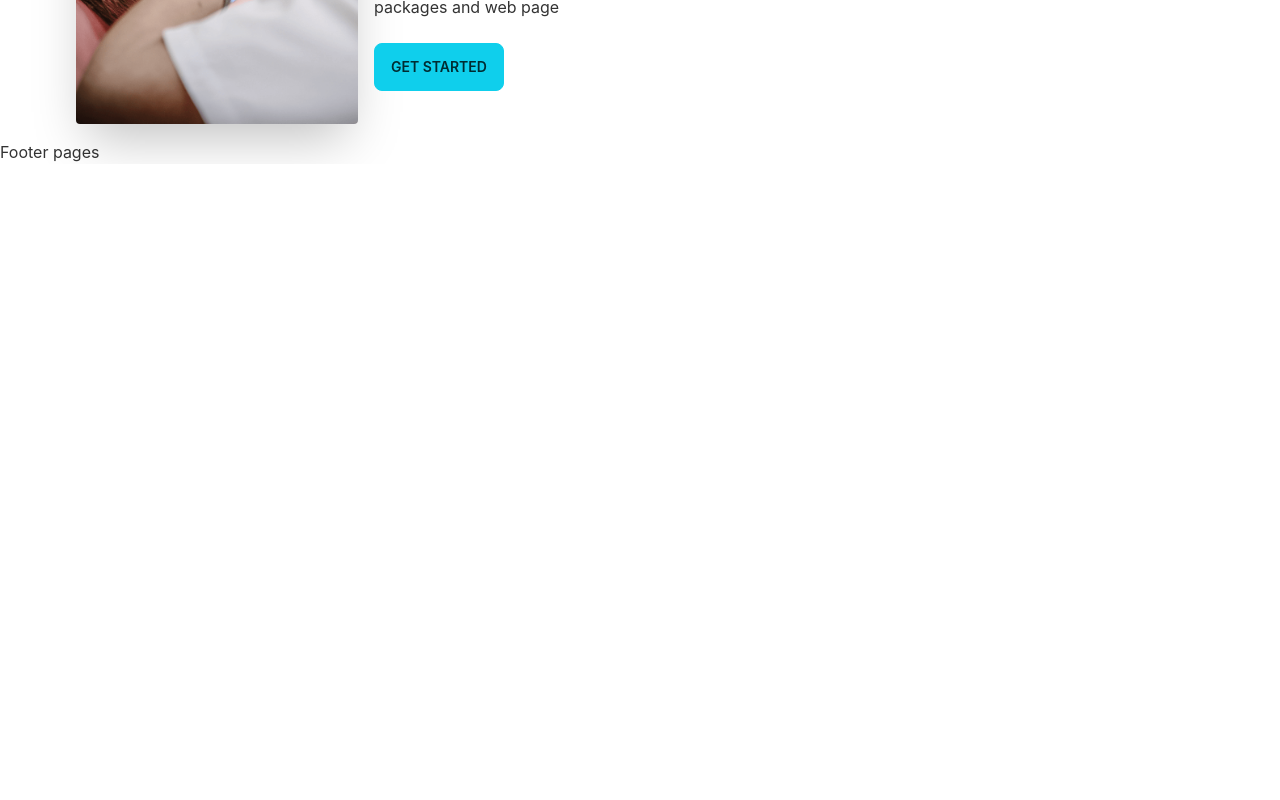
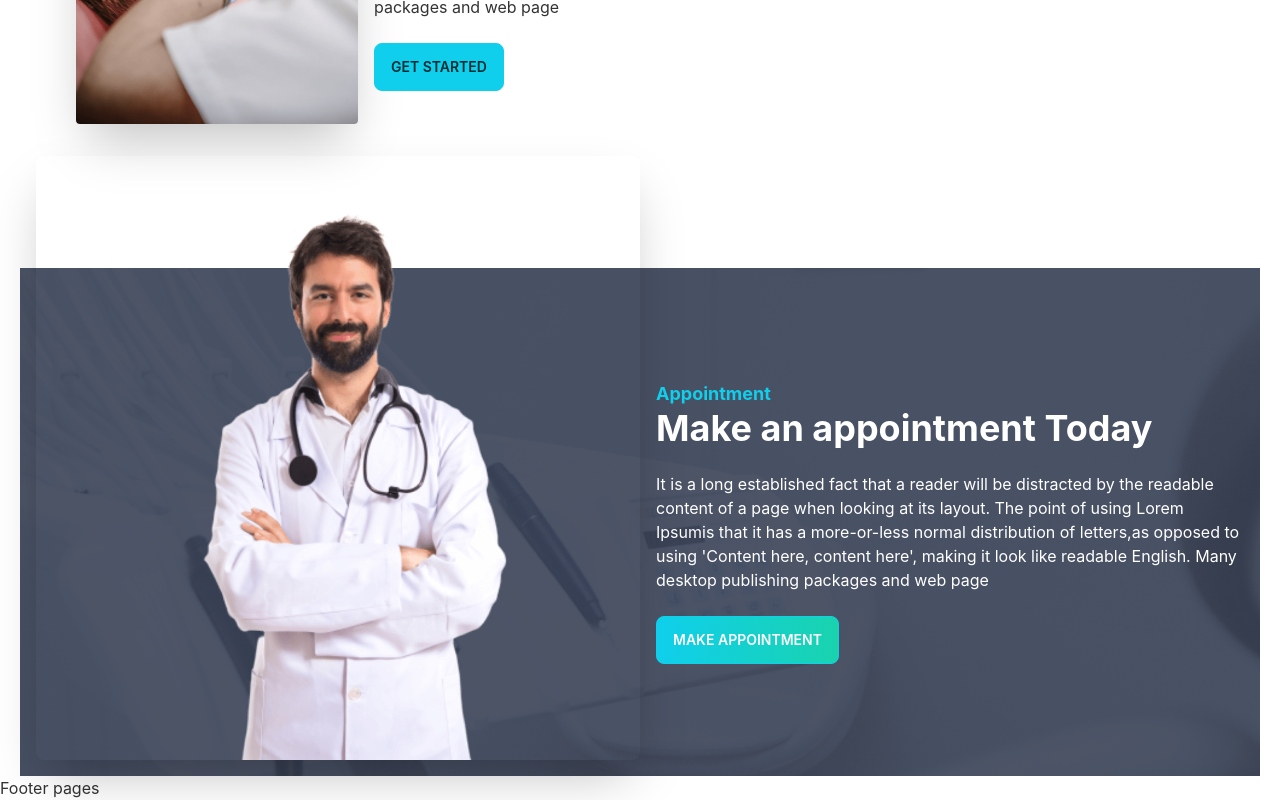
Before and after one commit to mustakimbellah/doctors-portal-client, a React (Create React App) app: page / in a window 1280 px wide. Shown: the part 1443-2243 px from the top of the page. Before the commit the page ends 1607 px from the top, so only its background shows below. Built offline with nearby package versions, Linux system fonts and the light colour scheme.

Commit message:
make appointment added

```diff
--- a/src/Pages/Home/Banner/Banner.js
+++ b/src/Pages/Home/Banner/Banner.js
@@ -1,5 +1,6 @@
 import React from 'react';
 import chair from '../../../assets/images/chair.png';
+import PrimaryButton from '../../../components/PrimaryButton/PrimaryButton';
 
 const Banner = () => {
     return (
@@ -9,7 +10,8 @@
                 <div>
                     <h1 className="text-5xl font-bold">Your New Smile Starts Here</h1>
                     <p className="py-6">Provident cupiditate voluptatem et in. Quaerat fugiat ut assumenda excepturi exercitationem quasi. In deleniti eaque aut repudiandae et a id nisi.</p>
-                    <button className="btn btn-primary  bg-gradient-to-r from-primary to-secondary text-white">Get Started</button>
+                    {/* <button className="btn btn-primary  bg-gradient-to-r from-primary to-secondary text-white">Get Started</button> */}
+                    <PrimaryButton>Get Started</PrimaryButton>
                 </div>
             </div>
         </div>
--- a/src/Pages/Home/Home/Home.js
+++ b/src/Pages/Home/Home/Home.js
@@ -2,6 +2,7 @@
 import Banner from '../Banner/Banner';
 import DentalCare from '../DentalCare/DentalCare';
 import InfoCards from '../InfoCards/InfoCards';
+import MakeAppointment from '../MakeAppointment/MakeAppointment';
 import Services from '../Services/Services';
 
 const Home = () => {
@@ -11,6 +12,7 @@
             <InfoCards></InfoCards>
             <Services></Services>
             <DentalCare></DentalCare>
+            <MakeAppointment></MakeAppointment>
         </div>
     );
 };
--- /dev/null
+++ b/src/Pages/Home/MakeAppointment/MakeAppointment.js
@@ -0,0 +1,29 @@
+import React from 'react';
+import doctor from '../../../assets/images/doctor.png';
+import appointment from '../../../assets/images/appointment.png';
+import PrimaryButton from '../../../components/PrimaryButton/PrimaryButton';
+
+const MakeAppointment = () => {
+    return (
+        <section className="mt-32"
+            style={{
+                background: `url(${appointment})`
+            }}
+        >
+            <div className="hero">
+                <div className="hero-content flex-col lg:flex-row">
+                    <img src={doctor} className="-mt-32 hidden md:block lg:w-1/2 rounded-lg shadow-2xl" alt='' />
+                    <div>
+                        <h4 className='text-lg text-primary font-bold'>Appointment</h4>
+                        <h1 className="text-white text-4xl font-bold">Make an appointment Today</h1>
+                        <p className="py-6 text-white">It is a long established fact that a reader will be distracted by the readable content of a page when looking at its layout. The point of using Lorem Ipsumis that it has a more-or-less normal distribution of letters,as opposed to using 'Content here, content here', making it look like readable English. Many desktop publishing packages and web page</p>
+                        <PrimaryButton>Make Appointment</PrimaryButton>
+                    </div>
+                </div>
+            </div>
+
+        </section>
+    );
+};
+
+export default MakeAppointment;
--- /dev/null
+++ b/src/Pages/Home/Testimonial/Testimonial.js
@@ -0,0 +1,18 @@
+import React from 'react';
+
+const Testimonial = () => {
+    return (
+        <section>
+            <div>
+                <div>
+                    <h4 className='text-xl text-primary font-bold'>Testimonial</h4>
+                </div>
+            </div>
+            <div>
+
+            </div>
+        </section>
+    );
+};
+
+export default Testimonial;
--- /dev/null
+++ b/src/components/PrimaryButton/PrimaryButton.js
@@ -0,0 +1,11 @@
+import React from 'react';
+
+const PrimaryButton = ({ children }) => {
+    return (
+        <button
+            className="btn btn-primary  bg-gradient-to-r from-primary to-secondary text-white">{children}
+        </button>
+    );
+};
+
+export default PrimaryButton;
```
